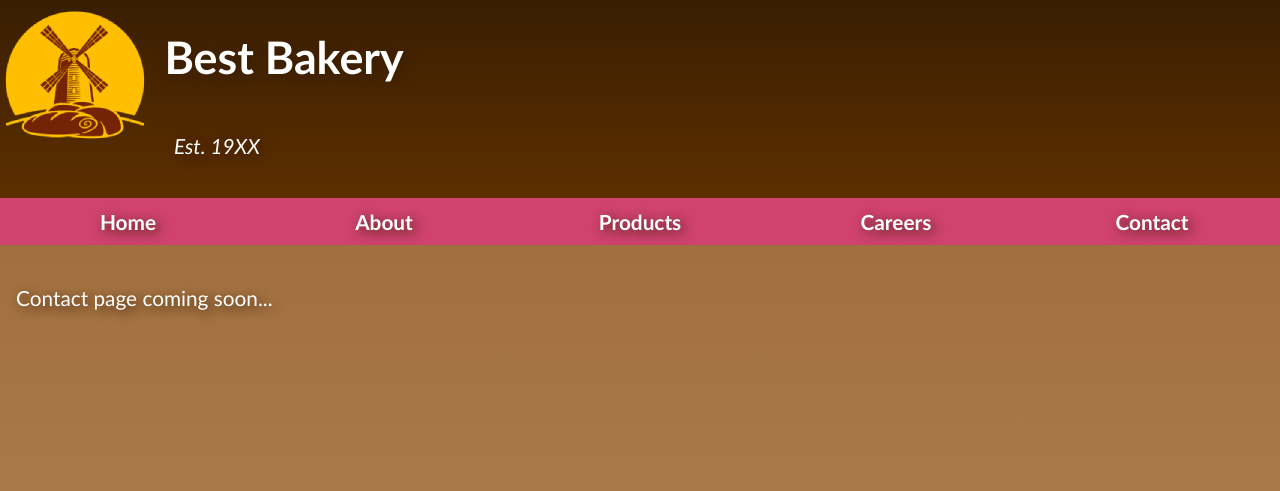
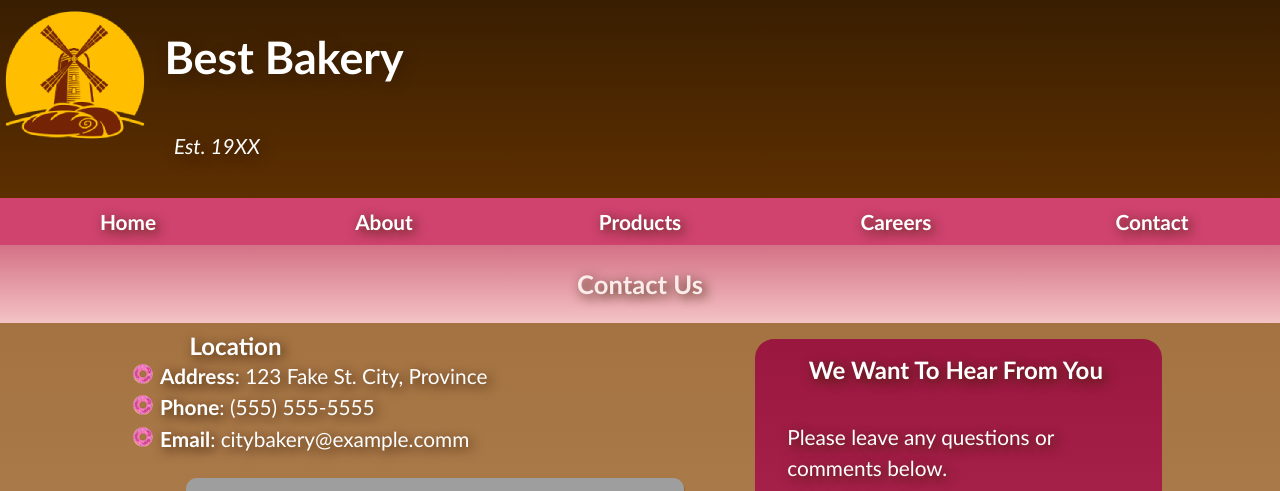
Before and after one commit to ImpendingKataclysm/bakery_website_demo, a Django app: page /contact/ in a window 1280 px wide. Shown: the top 491 px of the page. Run offline with Django 4.2, Linux system fonts and the light colour scheme; grey boxes are pictures that could not be loaded.

Commit message:
Display the contact form on the Contact page along with the bakery's contact information, hours of operation and an embedded google maps iframe

```diff
--- a/main_site/static/main/css/main.css
+++ b/main_site/static/main/css/main.css
@@ -195,6 +195,12 @@ figure {
     width: 100%;
 }
 
+.map_wrap {
+    padding: 0.5rem;
+    width: 90%;
+    margin: 1rem auto;
+}
+
 /* Links */
 
 .text_link {
@@ -362,6 +368,19 @@ input:focus {
     .product figure {
         width: 50%;
     }
+
+    .comments {
+        grid-column: 2;
+        grid-row: 1 / span 2;
+    }
+
+    .comments.card {
+        width: 90%;
+    }
+
+    .comments form {
+        width: 100%;
+    }
 }
 
 @media screen and (min-width: 1020px) {
@@ -390,6 +409,12 @@ input:focus {
 
     .display-img {
         max-width: 90%;
+    }
+
+    .map_wrap iframe {
+        display: block;
+        width: 100%;
+        min-width: 20rem;
     }
 
     .wrapper.home_wrap {
@@ -478,4 +503,14 @@ input:focus {
         width: 80%;
         margin: auto;
     }
+
+    .contact_grid {
+        display: grid;
+        grid-template-columns: 60% 1fr;
+        padding: 0.5rem;
+    }
+
+    .contact_grid h3 {
+        text-align: left;
+    }
 }
--- a/main_site/views.py
+++ b/main_site/views.py
@@ -51,5 +51,20 @@ class JobApplicationPage(generic.FormView):
         return super().form_valid(form)
 
 
-class ContactPage(generic.TemplateView):
+class ContactPage(generic.FormView):
+    """
+    Display the contact page with the contact form. When a message is received
+    and successfully validated, it is stored in the Contact Messages table in
+    the database and the user is redirected to the home page with a success
+    message.
+    """
+    form_class = forms.ContactForm
     template_name = 'main/contact.html'
+    success_url = '/'
+
+    def form_valid(self, form):
+        success_message = 'Thanks for reaching out!'
+        form.save()
+        messages.success(self.request, success_message)
+
+        return super().form_valid(form)
--- a/templates/main/contact.html
+++ b/templates/main/contact.html
@@ -4,5 +4,56 @@
 {% block title %}Contact{% endblock %}
 
 {% block content %}
-    <p>Contact page coming soon...</p>
+    <header>
+        <h2>Contact Us</h2>
+    </header>
+    <div class="wrapper contact_grid">
+        <section class="location">
+            <h3>Location</h3>
+            <ul class="styled_list">
+                <li class="contact_item">
+                    <strong>Address</strong>: 123 Fake St. City, Province
+                </li>
+                <li class="contact_item">
+                    <strong>Phone</strong>: (555) 555-5555
+                </li>
+                <li class="contact_item">
+                    <strong>Email</strong>: citybakery@example.comm
+                </li>
+            </ul>
+            <div class="map_wrap">
+                <iframe class="display-img" src="https://www.google.com/maps/embed?pb=!1m18!1m12!1m3!1d29900.272849736673!2d-122.8521813986169!3d49.239514207047016!2m3!1f0!2f0!3f0!3m2!1i1024!2i768!4f13.1!3m3!1m2!1s0x5486785f1605fd09%3A0xc000df635b32c14b!2sComo%20Lake%20Park!5e0!3m2!1sen!2sca!4v1694471419013!5m2!1sen!2sca" width="600" height="450" style="border:0;" allowfullscreen="" loading="lazy" referrerpolicy="no-referrer-when-downgrade"></iframe>
+            </div>
+        </section>
+        <section>
+            <h3>Hours of Operation</h3>
+            <ul class="styled_list">
+                <li><strong>Tuesday - Saturday</strong>: 8am - 6pm</li>
+                <li><strong>Sunday & Monday</strong>: Closed</li>
+                <li>Closed on statutory holidays.</li>
+            </ul>
+        </section>
+        <aside class="comments card">
+            <h3>We Want To Hear From You</h3>
+            <p>Please leave any questions or comments below.</p>
+            <form method="POST" action="{% url 'main_site:contact' %}" class="input_form">
+                {% csrf_token %}
+                <div class="input_wrap">
+                    <label for="name">Name</label>
+                    {{ form.name }}
+                </div>
+                <div class="input_wrap">
+                    <label for="email">Email Address</label>
+                    {{ form.email }}
+                </div>
+                <div class="input_wrap">
+                    <label for="message">Your Message</label>
+                    {{ form.message }}
+                </div>
+                <div class="input_wrap">
+                    <input type="submit" value="Send" class="submit-btn" />
+                </div>
+            </form>
+        </aside>
+    </div>
 {% endblock %}
```
